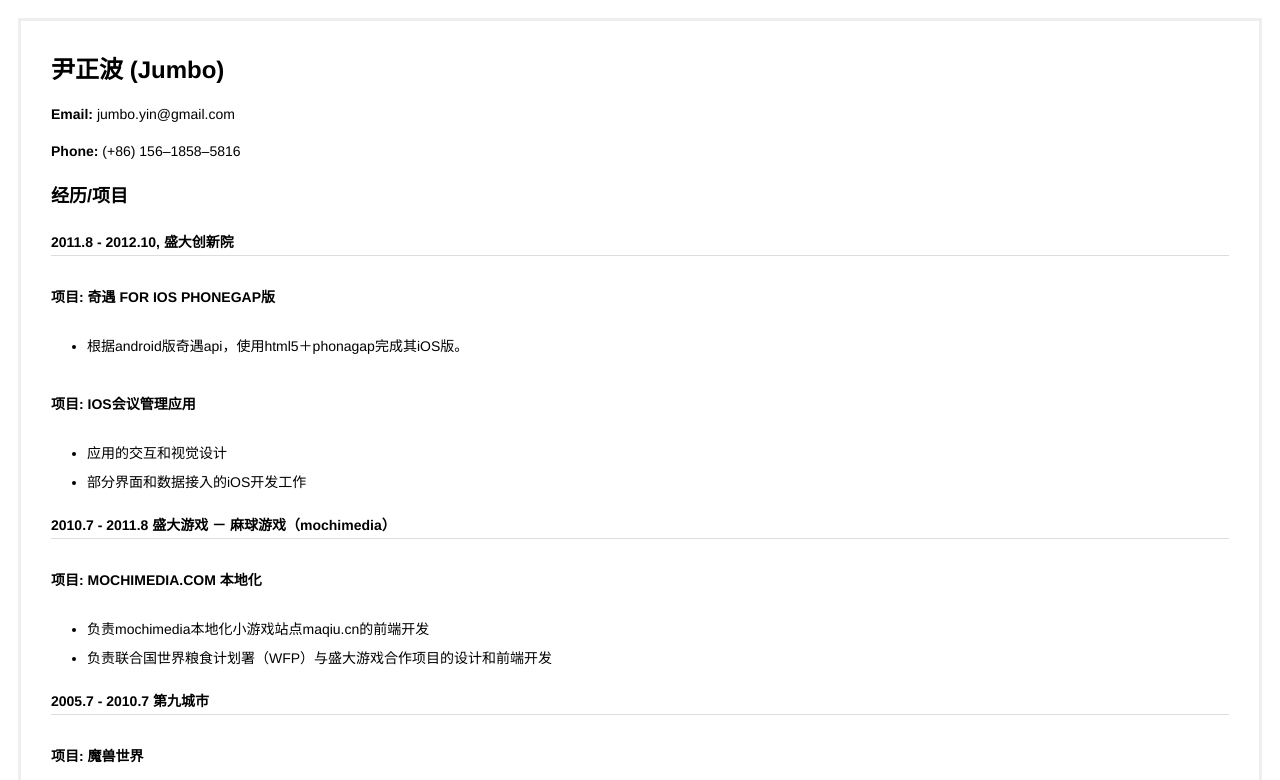
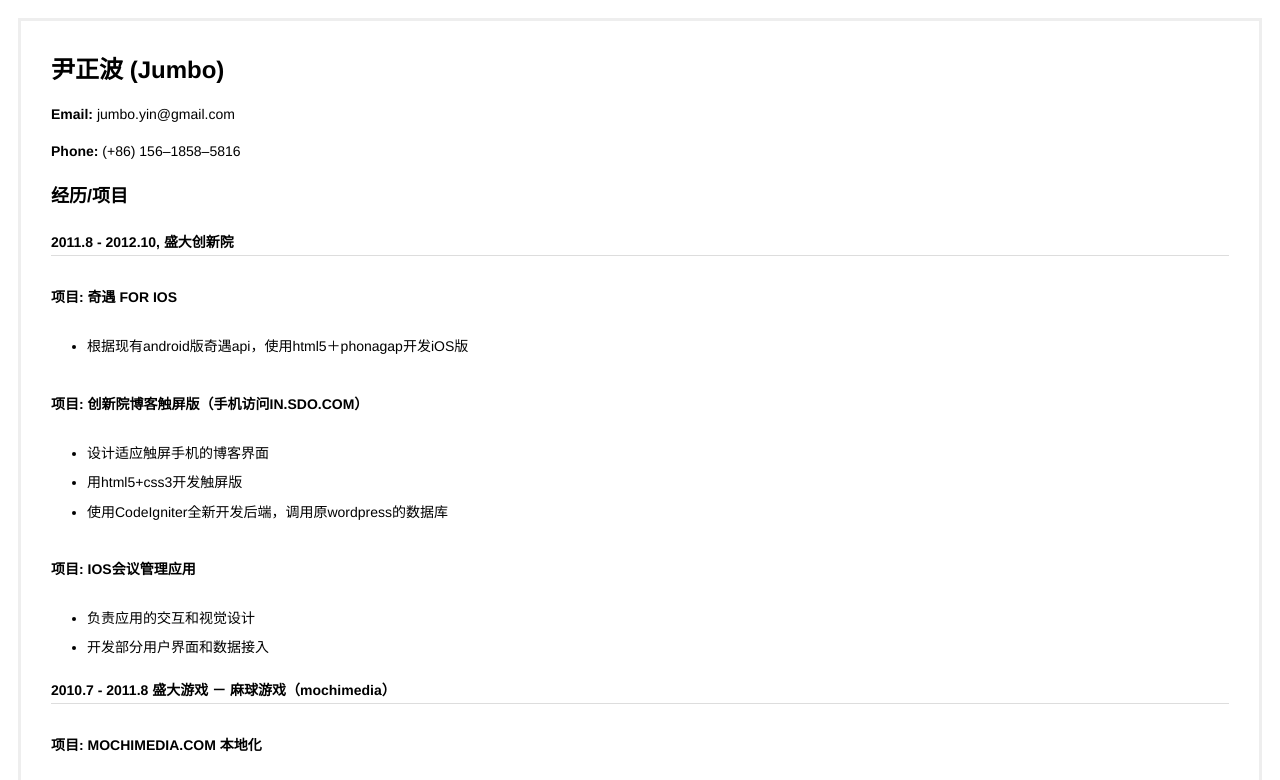
Before and after one commit to jumbo/jumbo.github.com, a plain HTML site: page jumbo-yin-resume.html in a window 1280 px wide. Shown: the top 780 px of the page. Drawn offline with Linux system fonts and the light colour scheme.

Commit message:
new project added

```diff
--- a/jumbo-yin-resume.html
+++ b/jumbo-yin-resume.html
@@ -30,17 +30,25 @@
 
 <h3 id="">2011.8 - 2012.10, 盛大创新院</h3>
 
-<h4 id="foriosphonegap">项目: 奇遇 for iOS phonegap版</h4>
+<h4 id="forios">项目: 奇遇 for iOS</h4>
 
 <ul>
-<li>根据android版奇遇api，使用html5＋phonagap完成其iOS版。</li>
+<li>根据现有android版奇遇api，使用html5＋phonagap开发iOS版</li>
+</ul>
+
+<h4 id="in.sdo.com">项目: 创新院博客触屏版（手机访问in.sdo.com）</h4>
+
+<ul>
+<li>设计适应触屏手机的博客界面</li>
+<li>用html5+css3开发触屏版</li>
+<li>使用CodeIgniter全新开发后端，调用原wordpress的数据库</li>
 </ul>
 
 <h4 id="ios">项目: iOS会议管理应用</h4>
 
 <ul>
-<li>应用的交互和视觉设计</li>
-<li>部分界面和数据接入的iOS开发工作</li>
+<li>负责应用的交互和视觉设计</li>
+<li>开发部分用户界面和数据接入</li>
 </ul>
 
 <h3 id="mochimedia">2010.7 - 2011.8 盛大游戏 － 麻球游戏（mochimedia）</h3>
@@ -86,9 +94,11 @@
 <h2 id="misc">Misc</h2>
 
 <ul>
+<li>Markdown:<a href="http://jumbo.github.com/jumbo-yin-resume.md">http://jumbo.github.com/jumbo-yin-resume.md</a></li>
 <li>HTML:<a href="http://jumbo.github.com/jumbo-yin-resume.html">http://jumbo.github.com/jumbo-yin-resume.html</a></li>
 <li>PDF:<a href="http://jumbo.github.com/jumbo-yin-resume.pdf">http://jumbo.github.com/jumbo-yin-resume.pdf</a></li>
 <li>RTF:<a href="http://jumbo.github.com/jumbo-yin-resume.rtf">http://jumbo.github.com/jumbo-yin-resume.rtf</a></li>
+<li>HTML图文:<a href="http://jumbo.github.com">http://jumbo.github.com</a></li>
 </ul>
     </div>
 </body>
```
Also changed, not shown: 3 other files.
